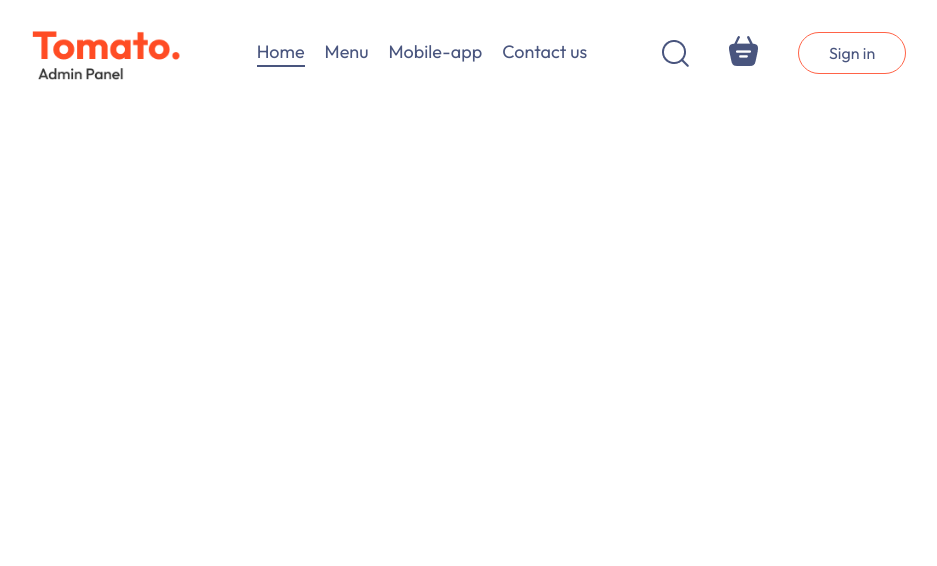
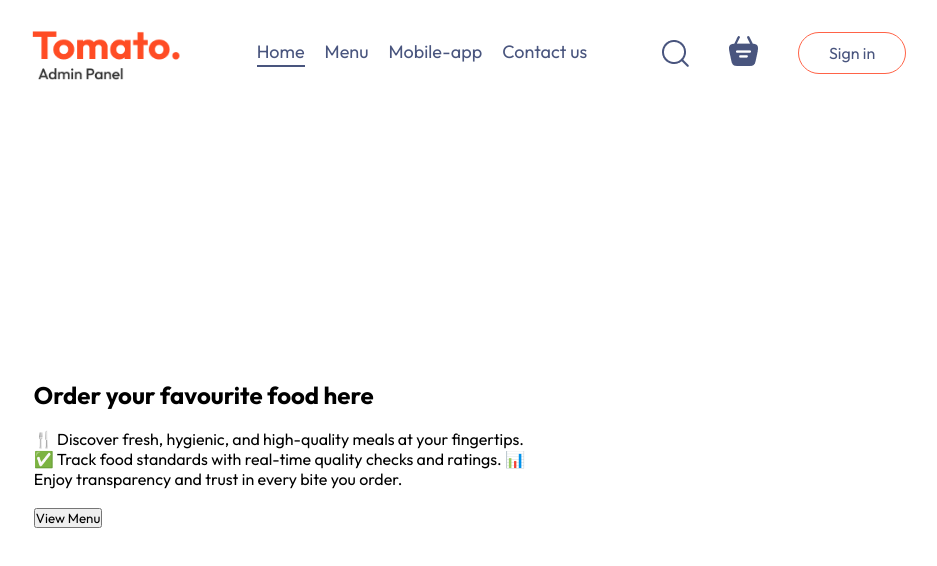
Before and after one commit to Umer-Shafqat/Delivery-App, a React (Create React App) app: page / in a window 1280 px wide. Shown: the top 566 px of the page, without its empty margins (171-1108 px from the left). Built offline with nearby package versions, Linux system fonts and the light colour scheme.

Commit message:
Change in pages

```diff
--- a/src/assets/assets.js
+++ b/src/assets/assets.js
@@ -6,6 +6,7 @@ import upload_area from './upload_area.png'
 import parcel_icon from './parcel_icon.png'
 import search_icon from './search_icon.png';
 import basket_icon from './basket_icon.png';
+import header_img from './header_img.png';
 
 export const assets ={
     logo,
@@ -15,7 +16,8 @@ export const assets ={
     upload_area,
     parcel_icon,
     search_icon,
-    basket_icon
+    basket_icon,
+    header_img
 }
 
 export const url = 'http://localhost:4000'
--- a/src/components/Header/Header.css
+++ b/src/components/Header/Header.css
@@ -0,0 +1,18 @@
+.header{
+    height: 34vw;
+    margin: 30px auto;
+    background-image: url('/header_img.png') no-repeat;
+    background-size: contain;
+    position: relative;
+}
+
+.header-contents{
+    position: absolute;
+    display: flex;
+    flex-direction: column;
+    align-items: start;
+    gap:1.5vw ;
+    max-width: 50%;
+    bottom: 10%;
+    left: 6vw;
+}
--- a/src/components/Header/Header.jsx
+++ b/src/components/Header/Header.jsx
@@ -3,8 +3,14 @@ import './Header.css'
 
 const Header = () => {
   return (
-    <div>
-
+    <div className='header' >
+      <div className='header-contents'>
+        <h2>Order your favourite food here</h2>
+        <p>🍴 Discover fresh, hygienic, and high-quality meals at your fingertips.
+           ✅ Track food standards with real-time quality checks and ratings.
+           📊 Enjoy transparency and trust in every bite you order.</p>
+           <button>View Menu</button>
+      </div>
     </div>
   )
 }
--- a/src/pages/Home/Home.jsx
+++ b/src/pages/Home/Home.jsx
@@ -1,11 +1,12 @@
 import React from 'react'
 import "./Home.css"
+import Header from '../../components/Header/Header'
 
 const Home = () => {
   return (
     <div>
-
-    </div>
+      <Header/>
+        </div>
   )
 }
 
```
Also changed, not shown: public/header_img.png (added).
